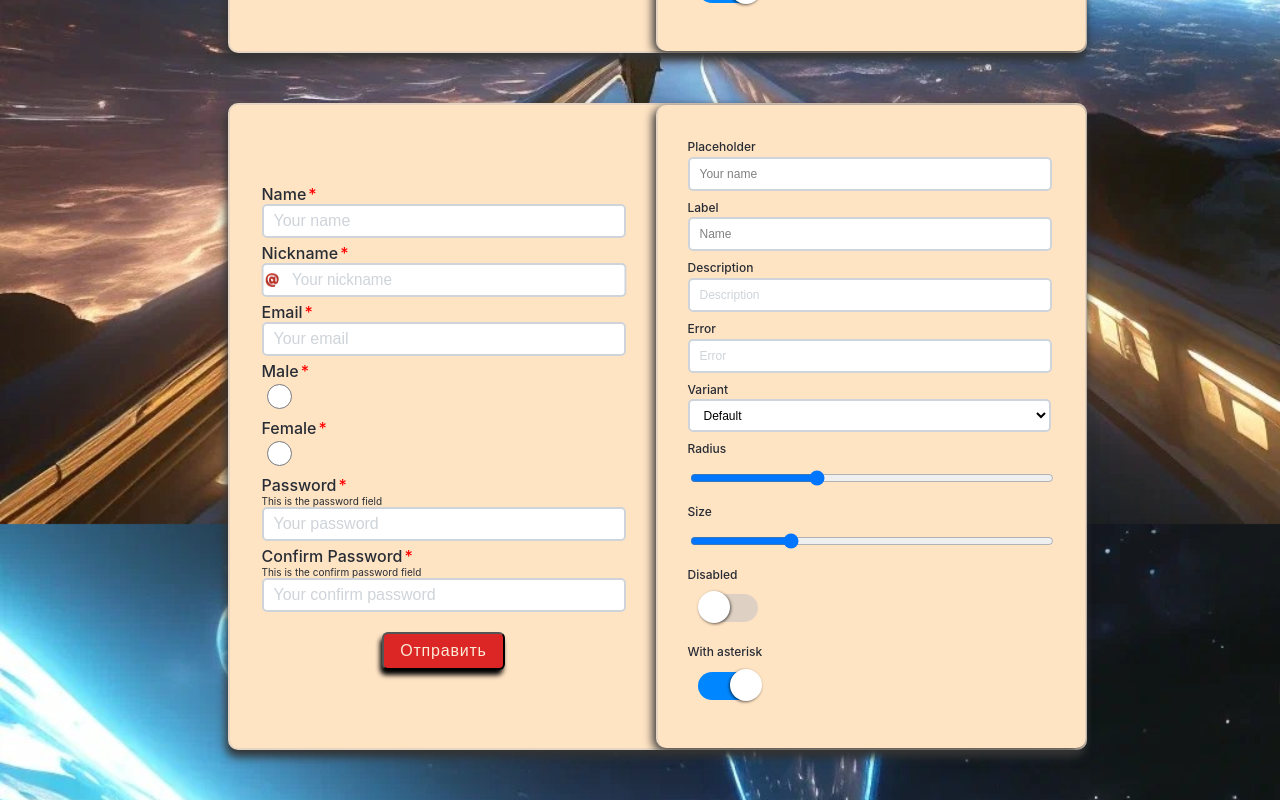
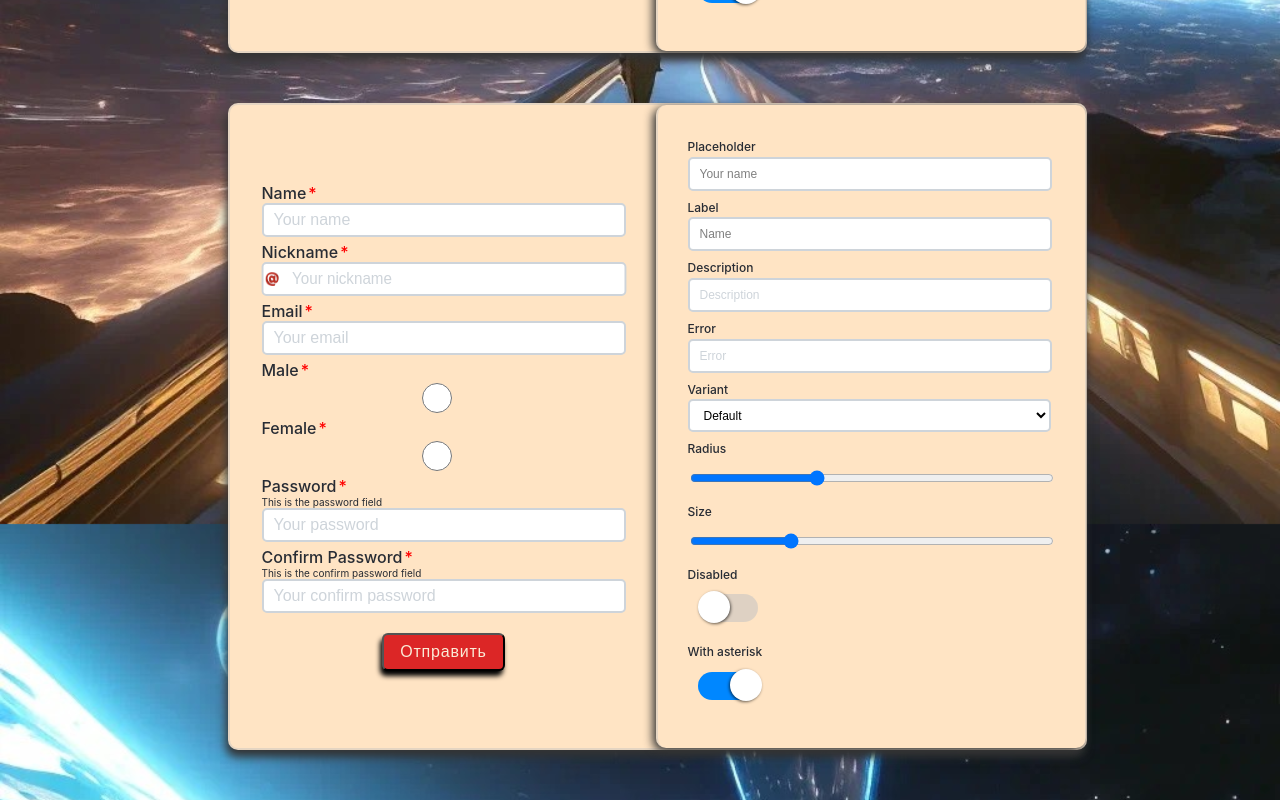
Before and after one commit to vitalyvitmens/rs-forms, a React (Create React App) app: page / in a window 1280 px wide. Shown: the part 756-1556 px from the top of the page. Built offline with nearby package versions, Linux system fonts and the light colour scheme.

Commit message:
refactor(src\components\Signin): избавляет от вложенного тернарного оператора со стилями

```diff
--- a/src/components/Signin/Signin.jsx
+++ b/src/components/Signin/Signin.jsx
@@ -50,28 +50,22 @@ export function Signin({ onSubmit }) {
 		setFormState({ email: '', password: '' })
 	}
 
-	let inputsStyle = styles.inputUnstyled
+	const inputStyleValid =
+		configInputs.variant === 'Default'
+			? styles.inputField
+			: (configInputs.variant === 'Filled' && styles.inputFilled) ||
+			  styles.inputUnstyled
 
-	switch (configInputs.variant) {
-		case 'Default':
-			inputsStyle = styles.inputField
-			break
-		case 'Filled':
-			inputsStyle = styles.inputFilled
-			break
-		default:
-	}
-
-	if (configInputs.error) {
-		inputsStyle = styles.inputFieldError
-	}
+	const inputStyleErrorOrValid = configInputs.error
+		? styles.inputFieldError
+		: inputStyleValid
 
 	return (
 		<div className={styles.signin}>
 			<div>
 				<form ref={formRef} onSubmit={handleSubmit}>
 					<CustomInput
-						className={inputsStyle}
+						className={inputStyleErrorOrValid}
 						label={configInputs.label}
 						required={configInputs.asterisk}
 						autoComplete="email"
@@ -89,7 +83,7 @@ export function Signin({ onSubmit }) {
 						onChange={handleChange}
 					/>
 					<CustomInput
-						className={inputsStyle}
+						className={inputStyleErrorOrValid}
 						label="Password"
 						required={configInputs.asterisk}
 						type="password"
--- a/src/components/Signup/Signup.jsx
+++ b/src/components/Signup/Signup.jsx
@@ -68,20 +68,22 @@ export function Signup({ onSubmit }) {
 		})
 	}
 
-	const inputsStyle = configInputs.error
+	const inputStyleValid =
+		configInputs.variant === 'Default'
+			? styles.inputField
+			: (configInputs.variant === 'Filled' && styles.inputFilled) ||
+			  styles.inputUnstyled
+
+	const inputStyleErrorOrValid = configInputs.error
 		? styles.inputFieldError
-		: configInputs.variant === 'Default'
-		? styles.inputField
-		: configInputs.variant === 'Filled'
-		? styles.inputFilled
-		: styles.inputUnstyled
+		: inputStyleValid
 
 	return (
 		<div className={styles.signup}>
 			<div>
 				<form ref={formRef} onSubmit={handleSubmit}>
 					<CustomInput
-						className={inputsStyle}
+						className={inputStyleErrorOrValid}
 						label={configInputs.label}
 						required={configInputs.asterisk}
 						autoComplete="name"
@@ -99,7 +101,7 @@ export function Signup({ onSubmit }) {
 						onChange={handleChange}
 					/>
 					<CustomInput
-						className={inputsStyle}
+						className={inputStyleErrorOrValid}
 						label="Nickname"
 						required={configInputs.asterisk}
 						type="text"
@@ -117,7 +119,7 @@ export function Signup({ onSubmit }) {
 						sobaka={IconAt()}
 					/>
 					<CustomInput
-						className={inputsStyle}
+						className={inputStyleErrorOrValid}
 						label="Email"
 						required={configInputs.asterisk}
 						autoComplete="email"
@@ -135,7 +137,7 @@ export function Signup({ onSubmit }) {
 						onChange={handleChange}
 					/>
 					<CustomInput
-						className={styles.gender}
+						className={inputStyleErrorOrValid}
 						label="Male"
 						required={configInputs.asterisk}
 						type="radio"
@@ -147,7 +149,7 @@ export function Signup({ onSubmit }) {
 						onChange={handleChange}
 					/>
 					<CustomInput
-						className={styles.gender}
+						className={inputStyleErrorOrValid}
 						label="Female"
 						required={configInputs.asterisk}
 						type="radio"
@@ -160,7 +162,7 @@ export function Signup({ onSubmit }) {
 					/>
 					<CustomInput
 						label="Password"
-						className={inputsStyle}
+						className={inputStyleErrorOrValid}
 						required={configInputs.asterisk}
 						type="password"
 						id="password-signup"
@@ -177,7 +179,7 @@ export function Signup({ onSubmit }) {
 					/>
 					<CustomInput
 						label="Confirm Password"
-						className={inputsStyle}
+						className={inputStyleErrorOrValid}
 						required={configInputs.asterisk}
 						type="password"
 						id="confirmPassword-signup"
```
